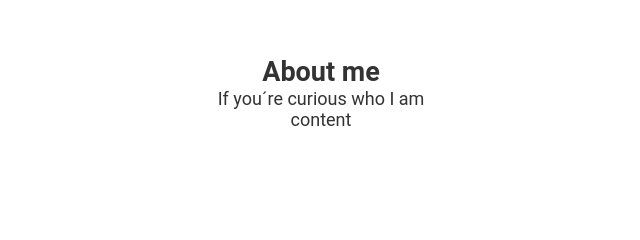
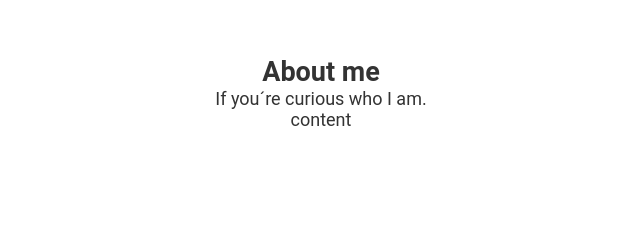
Before and after one commit to geyermichael/geyermichael.github.io, a plain HTML site: page index.html in a window 1280 px wide. Shown: the part 864-1104 px from the top of the page, 319-959 px from the left. Drawn offline with Linux system fonts and the light colour scheme.

Commit message:
test commit

```diff
--- a/index.html
+++ b/index.html
@@ -30,7 +30,7 @@
           <section id="about">
             <header>
               <h2>About me</h2>
-              <p>If you´re curious who I am</p>
+              <p>If you´re curious who I am.</p>
             </header>
             <main>
               <p>content</p>
```
